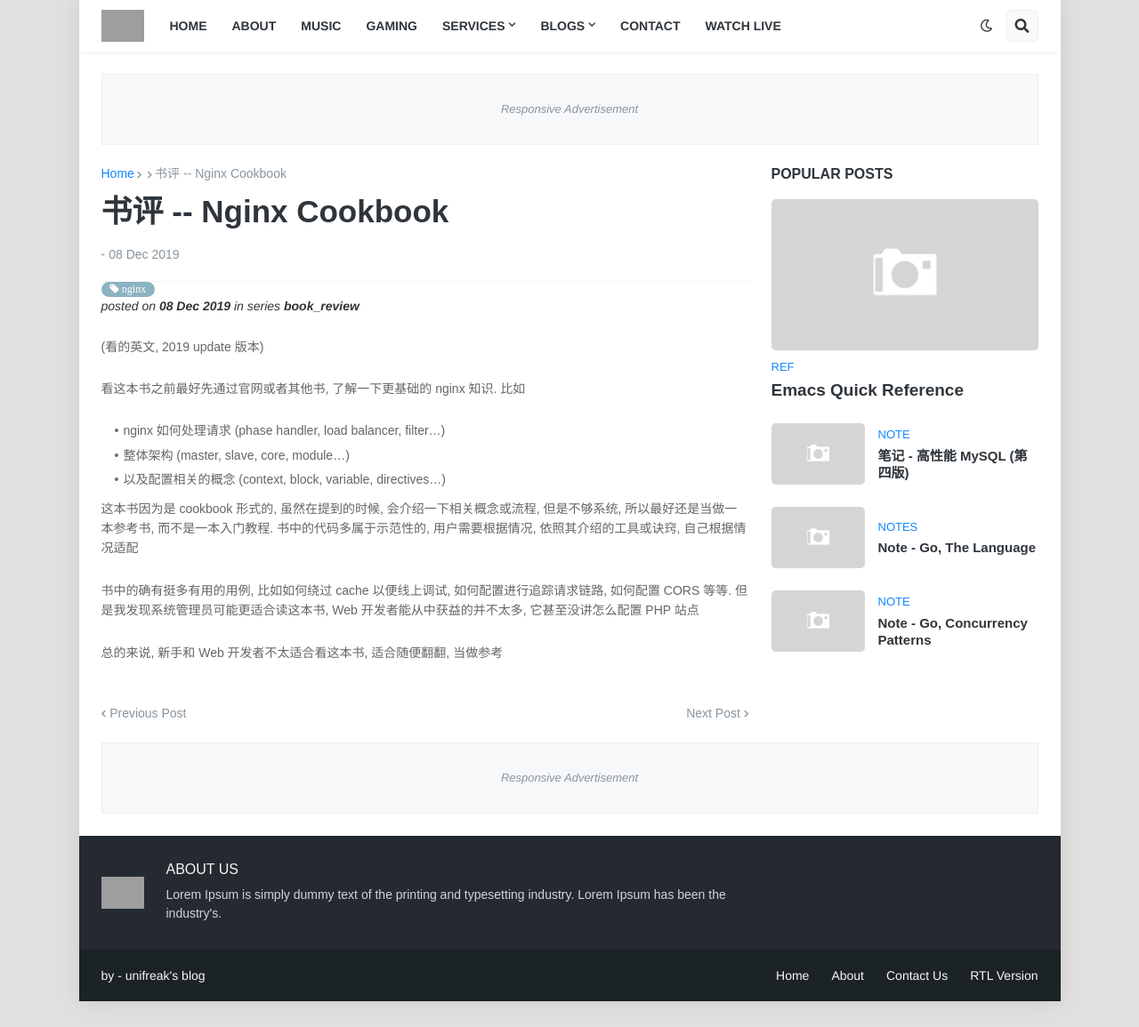
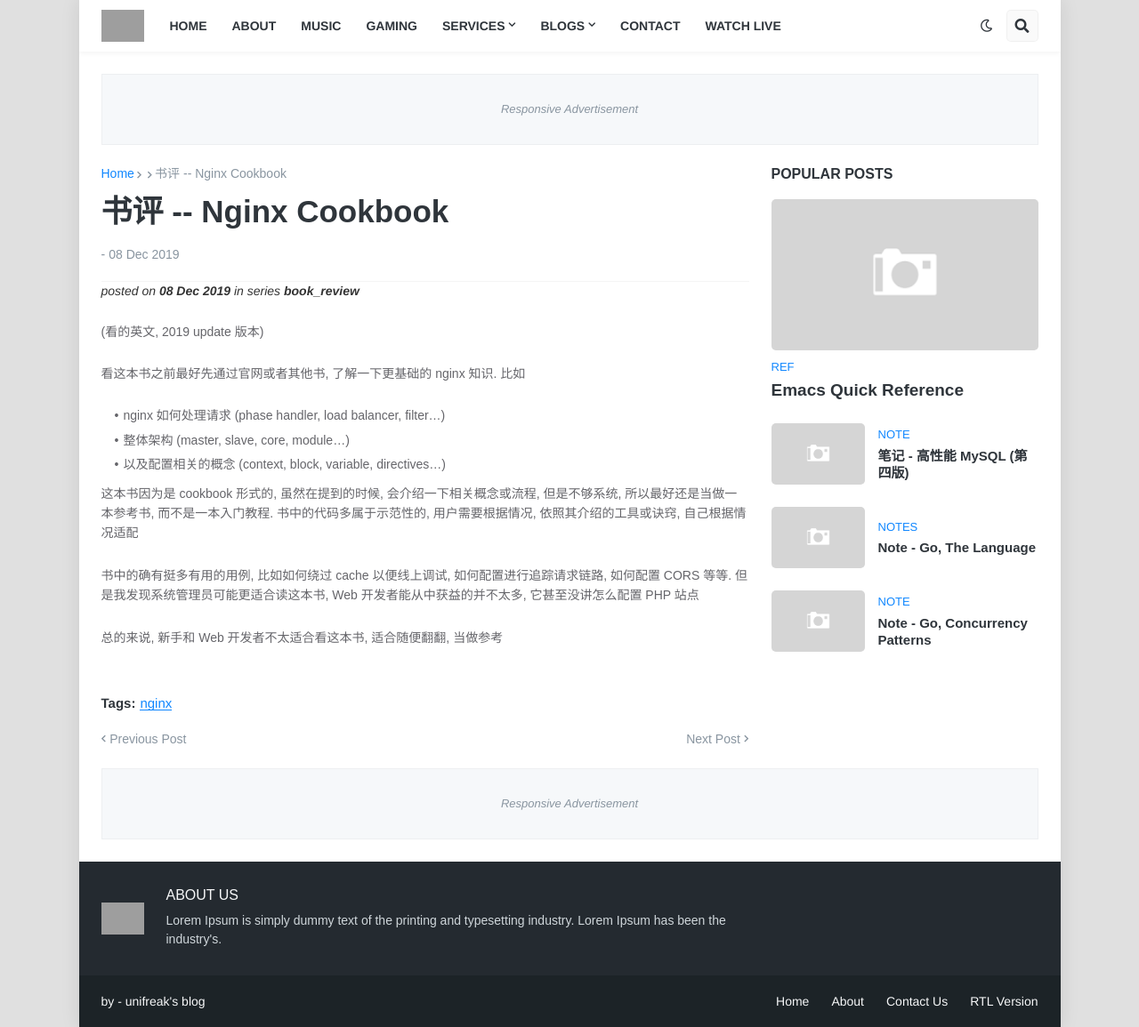
Before and after one commit to postca/postca.github.io, a Jekyll site: the page built from _book_review/nginx_cookbook.md, in a window 1280 px wide. Shown: the whole page at 89% size. Built offline with Jekyll 4.4.1, drawn with Linux system fonts in a browser that asks for light colours; before the commit the page ends 1126 px from its top, so only the background shows below that; grey boxes are pictures that could not be loaded.

Commit message:
Update post.html

```diff
--- a/_layouts/post.html
+++ b/_layouts/post.html
@@ -22,14 +22,6 @@
 </div>
 </div>
 
-      {% if page.tags %}
-      <ul class="tags clearfix">
-        {% for tag in page.tags %}
-        <li><i class="fa fa-tag"></i> {{ tag }}</li>
-        {% endfor %}
-      </ul>
-      {% endif %}
-
       <p id="post-meta">
       posted
       {% if page.date %}
@@ -47,6 +39,12 @@
     {{ content | replace: "./img/", "/assets/img/" }}
 </div></div>
 
+<div class="entry-labels"><span class="labels-label">Tags:</span>
+{% if page.tags %}{% for tag in page.tags %}
+<a class="label-link" href="{{ site.baseurl }}/tag/{{ tag | url_encode }}" rel="tag">{{ tag }}</a>
+{% endfor %}{% endif %}
+</div>
+
 <div class="post-nav">
 {% if page.previous.url %}<a class="post-nav-newer-link" href="{{page.previous.url | absolute_url}}" id="Blog1_post-nav-newer-link">Previous Post</a>{% endif %}
 {% if page.next.url %}<a class="post-nav-older-link" href="{{page.next.url | absolute_url}}" id="Blog1_post-nav-older-link">Next Post</a>{% endif %}
```
